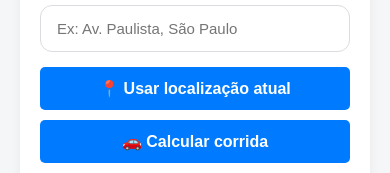
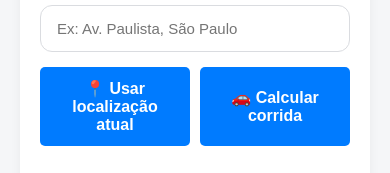
Before and after one commit to wagnerps2025/viasimples, a website: page 03-simulador.html in a window 390 px wide. Shown: the part 327-500 px from the top of the page. Drawn offline with Linux system fonts and the light colour scheme; some packages are replaced by stand-ins of ours; no server answers.

Commit message:
Add files via upload

```diff
--- a/style-viasimples.css
+++ b/style-viasimples.css
@@ -182,7 +182,7 @@ button:hover {
 
   button {
     font-size: 15px;
-    min-width: 100%;
+    min-width: 140px;
     flex: 1 1 100%;
   }
 
```
